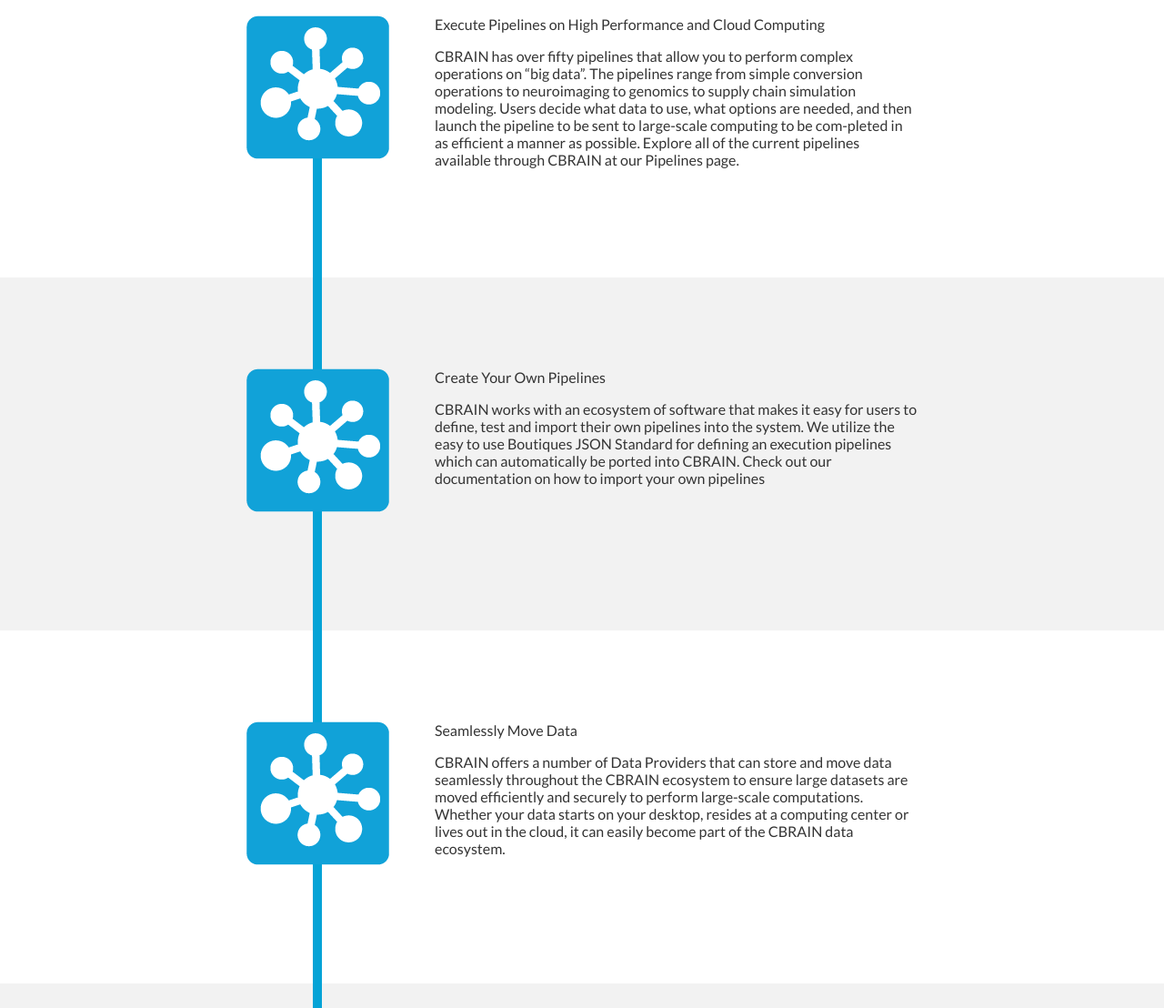
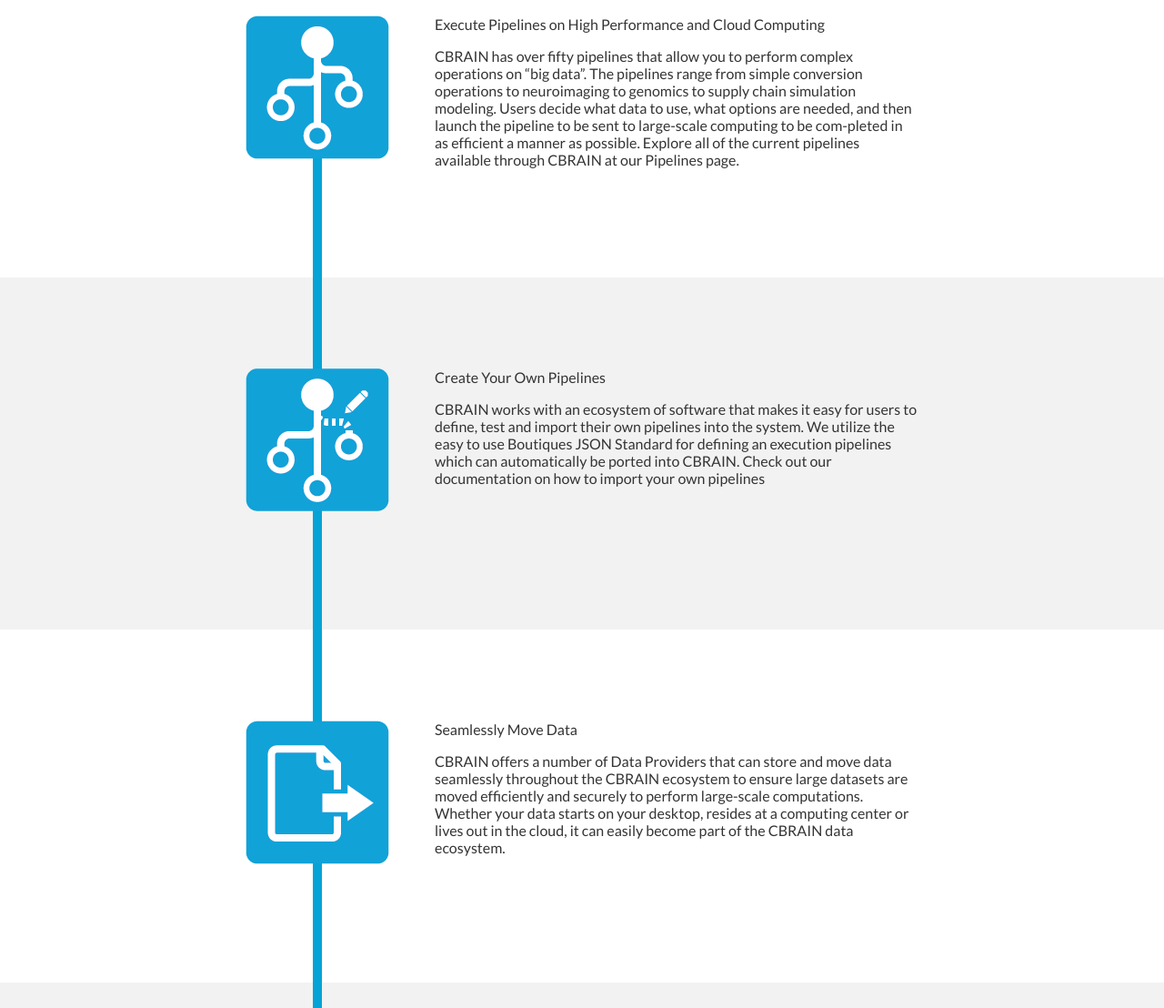
Before and after one commit to candicecz/cbrain-website, a plain HTML site: page features.html in a window 1280 px wide. Shown: the part 192-1300 px from the top of the page at 91% size. Drawn offline with nearby package versions, Linux system fonts and the light colour scheme.

Commit message:
added icons to features page

```diff
--- a/features.html
+++ b/features.html
@@ -60,7 +60,7 @@
           <h2 class="title-center">Features</h2>
           <div class="features-holder">
             <div class="icon-horizontal blue-bar-horizontal">
-              <img src="images/icon-access.png">
+              <img src="images/icon-pipeline.png">
             </div>
             <div class="details-horizontal">
               <p>Execute Pipelines on High Performance and Cloud Computing</p>
@@ -75,7 +75,7 @@
         <div class="single-column">
           <div class="features-holder">
             <div class="icon-horizontal blue-bar-horizontal">
-              <img src="images/icon-access.png">
+              <img src="images/icon-pipeline-custom.png">
             </div>
             <div class="details-horizontal">
               <p>Create Your Own Pipelines</p>
@@ -90,7 +90,7 @@
         <div class="single-column">
           <div class="features-holder">
             <div class="icon-horizontal">
-              <img src="images/icon-access.png">
+              <img src="images/icon-data.png">
             </div>
             <div class="details-horizontal">
               <p>Seamlessly Move Data</p>
@@ -105,7 +105,7 @@
         <div class="single-column">
           <div class="features-holder">
             <div class="icon-horizontal blue-bar-horizontal-reverse">
-              <img src="images/icon-access.png">
+              <img src="images/icon-compute.png">
             </div>
             <div class="details-horizontal">
               <p>Connection to Computing</p>
```
Also changed, not shown: images/icon-compute.png (added), images/icon-data.png (added), images/icon-pipeline-custom.png (added), images/icon-pipeline.png (added).
